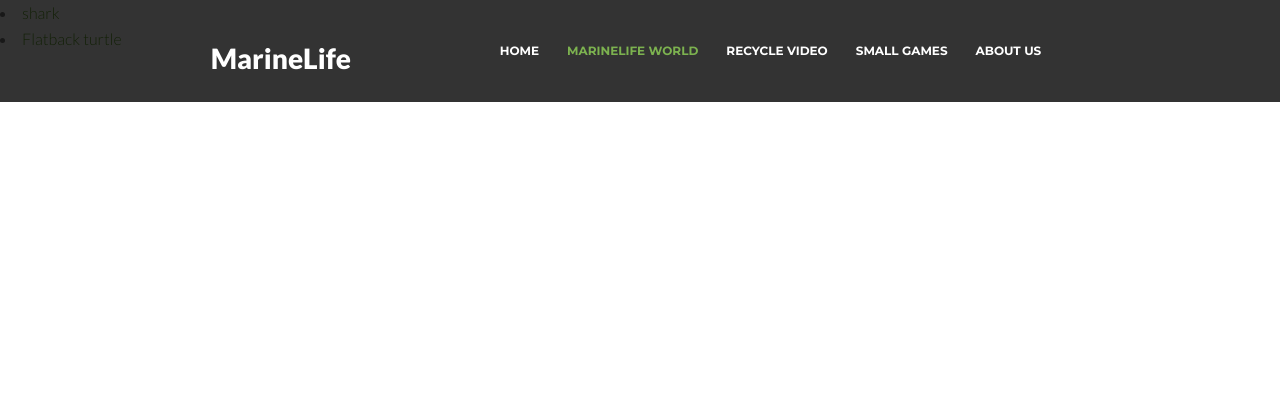
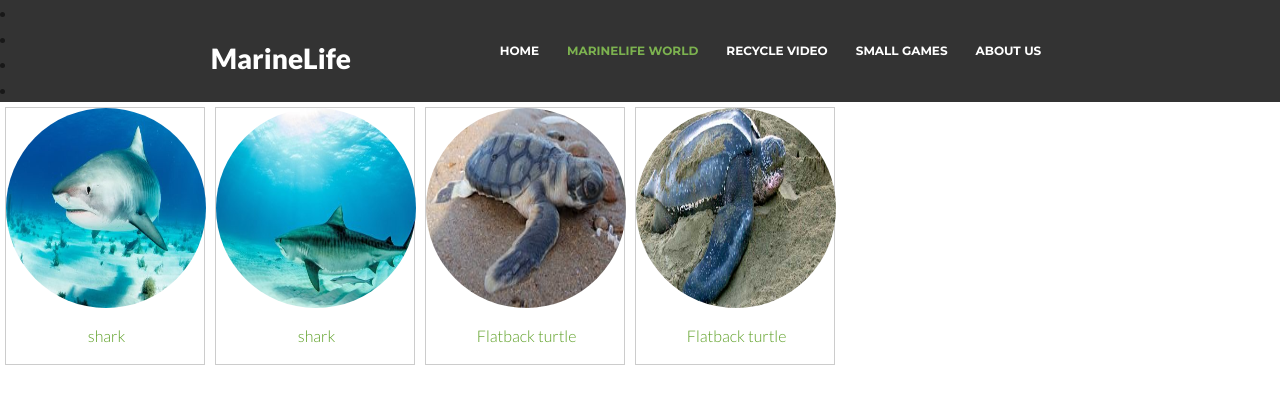
Before and after one commit to Royaaaaaa/IEProject, a Django app: page /marinelife in a window 1280 px wide. Shown: the top 404 px of the page. Run offline with Django 3.2, Linux system fonts and the light colour scheme; data comes from the database, SQL or seed files in the repository; some libraries are stand-ins or nearby versions.

Commit message:
marine world done. next is detail page.

```diff
--- a/APP01/views.py
+++ b/APP01/views.py
@@ -7,8 +7,10 @@
 def index(request):
     return render(request,'app01/index.html')
 def marinelife(request):
-    animalList = Animal.objects.all()
-    context={'animalList':animalList}
+    # animalList = Animal.objects.all()
+    imageList = Image.objects.all()
+    # context={'animalList':animalList}
+    context={'imageList':imageList}
     return render(request,'app01/marinelife.html',context)
 def recyclevideo(request):
     return render(request,'app01/recyclevideo.html')
@@ -16,3 +18,9 @@
     return render(request,'app01/game.html')
 def aboutUs(request):
     return render(request,'app01/aboutUs.html')
+
+def showDetail(request,id):
+    image = Image.objects.get(pk=id)
+    animal = image.iAnimal
+    context={'animal': animal}
+    return render(request,'app01/showDetail.html',context)
--- a/IEProject/urls.py
+++ b/IEProject/urls.py
@@ -25,5 +25,6 @@
     url(r'^marinelife$',views.marinelife),
     url(r'^recyclevideo$',views.recyclevideo),
     url(r'^game$',views.game),
-    url(r'^aboutUs$',views.aboutUs)
+    url(r'^aboutUs$',views.aboutUs),
+    url(r'^(\d+)$',views.showDetail)
 ]
--- a/templates/app01/marinelife.html
+++ b/templates/app01/marinelife.html
@@ -2,6 +2,34 @@
 <html lang="en">
 <head>
     {% load staticfiles %}
+<style>
+    div.gallery {
+        margin: 5px;
+        border: 1px solid #ccc;
+        float: left;
+        width: 200px;
+        }
+
+    div.gallery:hover {
+        border: 1px solid #777;
+        }
+
+    div.gallery img {
+         border-radius: 50%;
+    }
+
+    div.desc {
+        padding: 15px;
+        text-align: center;
+        }
+    body {
+        background-color: #0590B8;
+        background-image: url("{% static 'app01/img/slide/fish1.jpg' %}");
+    }
+
+</style>
+
+
     <meta charset="utf-8">
     <title>Marinelife World</title>
     <meta name="viewport" content="width=device-width, initial-scale=1.0" />
@@ -49,12 +77,37 @@
 </div>
 
 </header>
+<li>   </li>
+<li>   </li>
+<li>   </li>
+<li>   </li>
 
-<ur>
-    {% for animal in animalList %}
-        <li><a href="{{ animal.id }}">{{animal.aName}}</a></li>
+
+
+    <ur>
+    {% for image in imageList %}
+        <div class="gallery">
+            <a target="_blank" href="{{ image.id }}">
+             {% if image.iName == "shark1.jpg" %}
+                <img src="static/app01/img/shark1.jpg" width="200" height="200"></a>
+             {% endif %}
+
+             {% if image.iName == "shark2.jpg" %}
+                 <img src="static/app01/img/shark2.jpg" width="200" height="200"></a>
+             {% endif %}
+
+             {% if image.iName == "Flatback turtle1.jpg" %}
+                 <img src="static/app01/img/Flatback turtle1.jpg" width="200" height="200"></a>
+             {% endif %}
+             {% if image.iName == "Flatback turtle2.jpg" %}
+                 <img src="static/app01/img/Flatback turtle2.jpg" width="200" height="200"></a>
+             {% endif %}
+
+             <div class="desc"><a href="{{ image.id }}">&nbsp;{{image.iAnimal.aName}}</a></div>
+         </div>
     {% endfor %}
-</ur>
+
+  </ur>
 
 </body>
 
```
Also changed, not shown: templates/app01/index.html (+7 -7 lines), templates/app01/showDetail.html (added, +55 -0 lines), static/app01/img/Flatback turtle2.jpg (renamed from static/app01/img/slide/Flatback turtle2.jpg), static/app01/img/slide/fish1.jpg (renamed from static/app01/img/slide/1.jpg), static/app01/img/slide/fish2.jpg (renamed from static/app01/img/slide/2.jpg), static/app01/img/slide/fish3.jpg (renamed from static/app01/img/slide/3.jpg).
